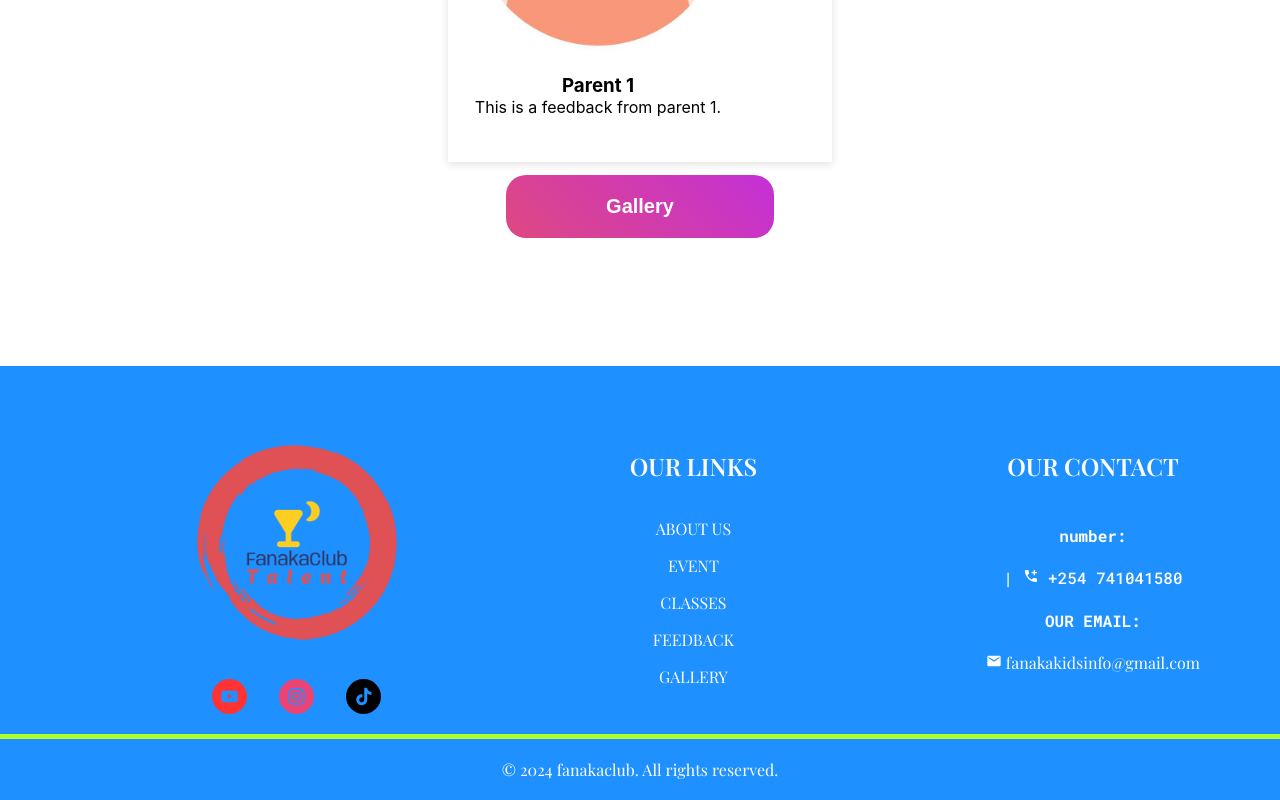
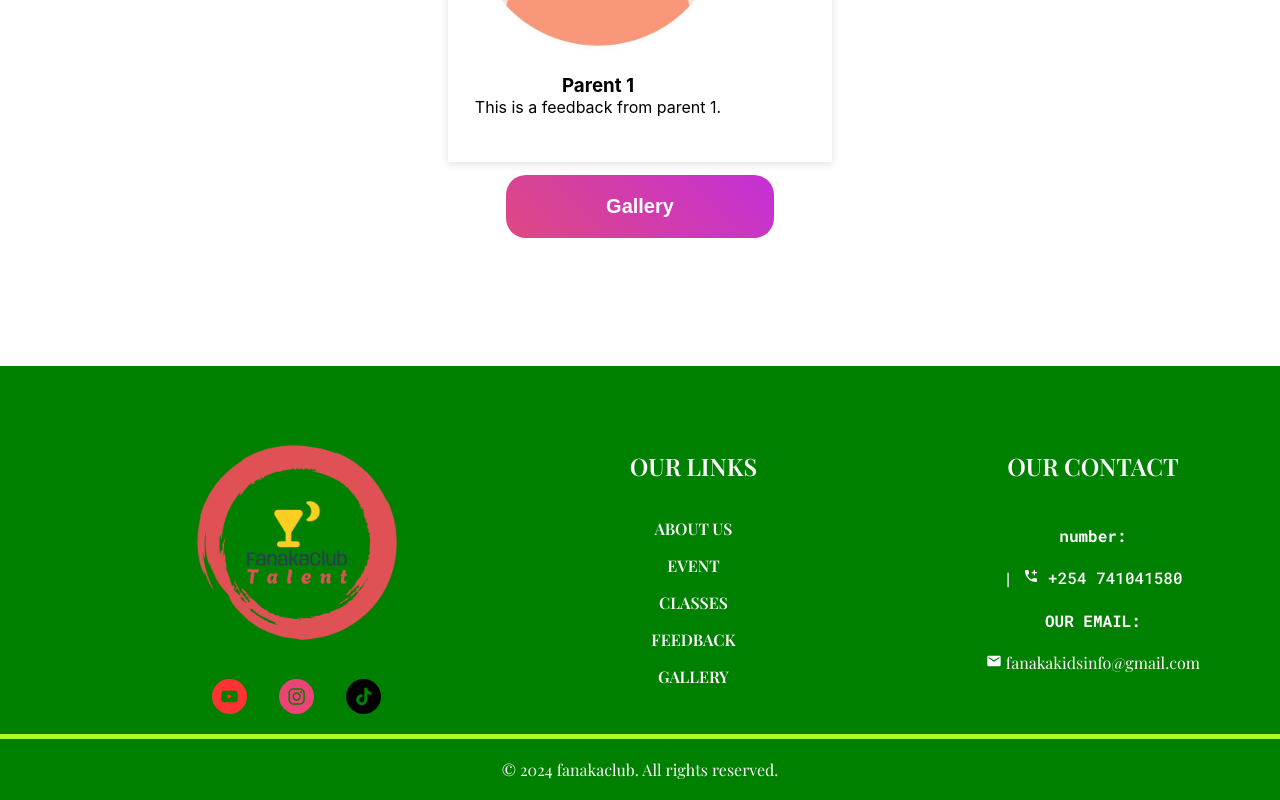
Before and after one commit to tobias-omondi/Fanakakids, a React (Create React App) app in the folder fanakakidstalents/: page / in a window 1280 px wide. Shown: the part 2884-3684 px from the top of the page. Built offline with nearby package versions, Linux system fonts and the light colour scheme; a web font is replaced by a local one.

Commit message:
css updated

```diff
--- a/fanakakidstalents/src/components/Footer.css
+++ b/fanakakidstalents/src/components/Footer.css
@@ -6,7 +6,7 @@
     box-sizing: border-box;
 }
 .main-footer{
-    background-color: dodgerblue;
+    background-color: green;
     margin-top: 10%;
     color: #fff;
     display: flex;
@@ -49,7 +49,7 @@
     padding: 20px 0px 20px;
     font-family: "Playfair Display", serif;
     font-optical-sizing: auto;
-    font-weight: 400;
+    font-weight: 600;
     font-style: normal;
     /* padding: 10px 0px 20px;
     font-family: "Edu AU VIC WA NT Hand", cursive;
@@ -58,7 +58,7 @@
     font-style: normal; */
 }
 .links-page a:hover{
-    color: bisque;
+    color: rgb(250, 10, 158);
     border-top-left-radius: 30px;
 }
 .contacts-main h2 {
@@ -96,7 +96,7 @@
     font-style: normal; */
 }
 .email-container a:hover{
-    color: bisque;
+    color: rgb(250, 10, 158);
     border-top-left-radius: 30px;
 }
 .Footer-copy {
--- a/fanakakidstalents/src/components/Footer.js
+++ b/fanakakidstalents/src/components/Footer.js
@@ -39,7 +39,7 @@ const Footer = () => {
         </div>
       </div>
     </div>
-    <p style={{color:'white', textAlign:'center', backgroundColor:'dodgerblue', marginTop:'5px'}}>&copy; {currentYear} fanakaclub. All rights reserved.</p>
+    <p style={{color:'white', textAlign:'center', backgroundColor:'green', marginTop:'5px'}}>&copy; {currentYear} fanakaclub. All rights reserved.</p>
     </div>
   );
 }
```
